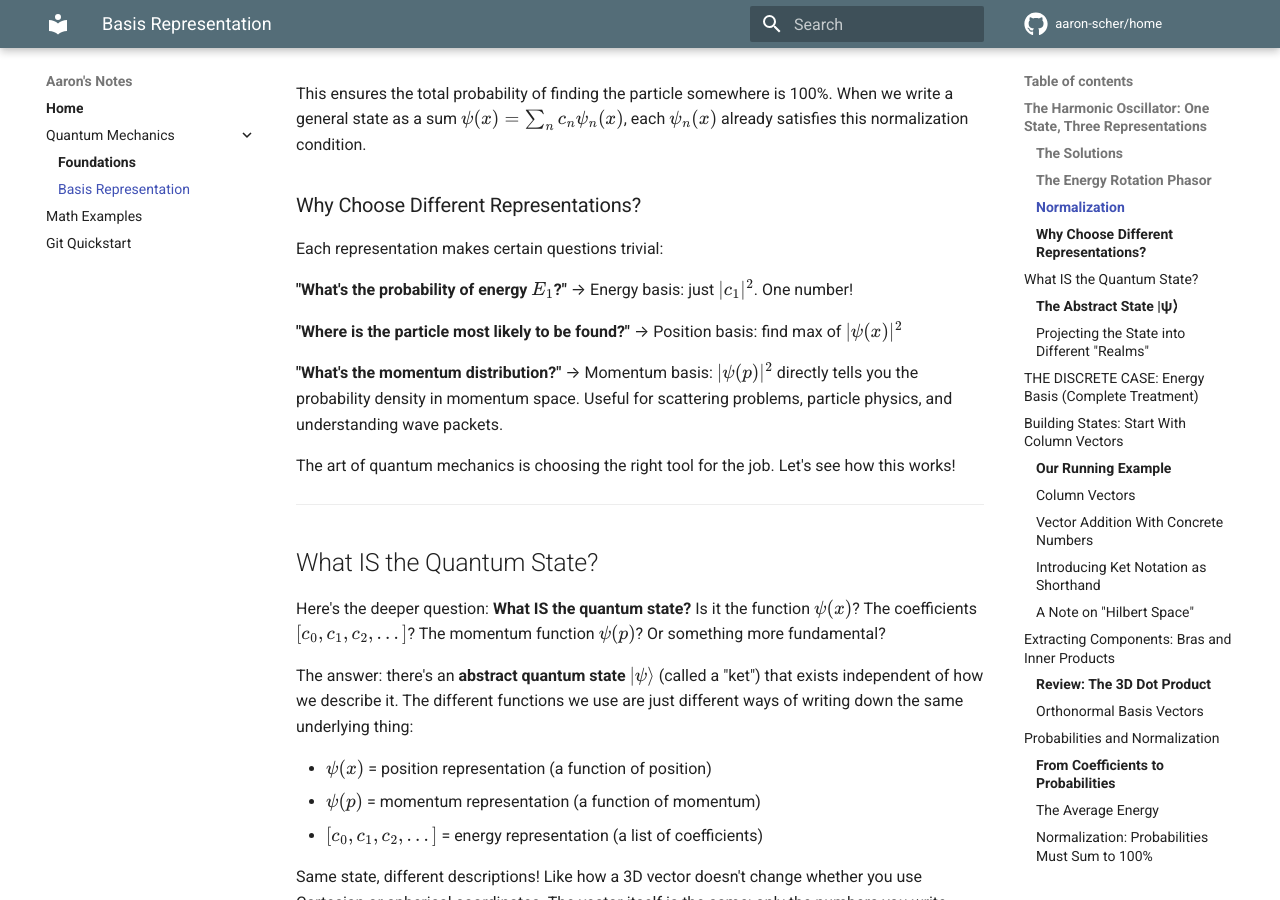
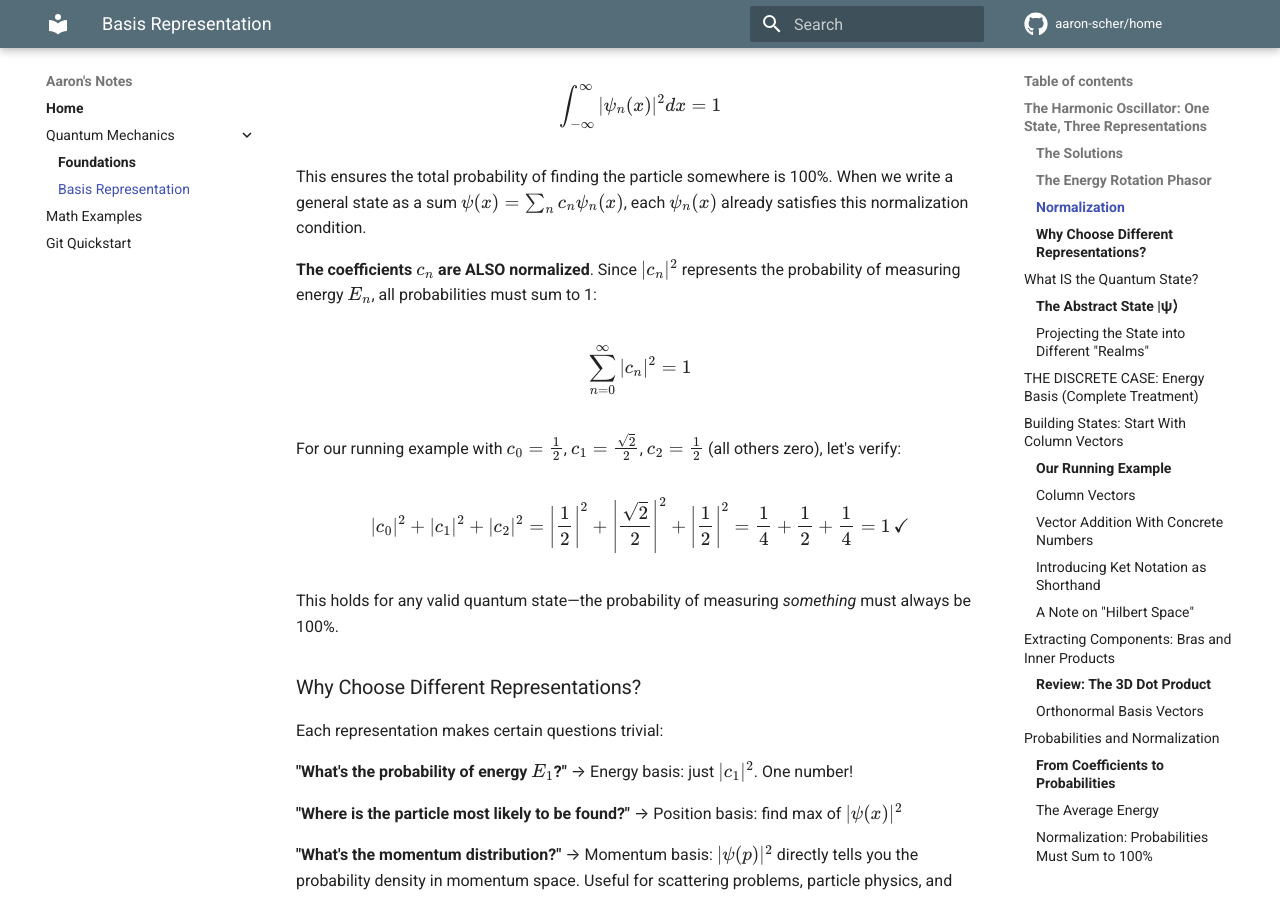
Before and after one commit to aaron-scher/home, an MkDocs documentation site: the page built from docs/quantum-mechanics/quantum-basis-representation.md, in a window 1280 px wide and 900 px high, scrolled down 1383 px. Built offline with MkDocs 1.6.1 and Material for MkDocs 9.7.7, drawn with Linux system fonts in a browser that asks for light colours; comment, search, counter and statistics services are not loaded; some of the changed text lies outside the part shown.

Commit message:
Expand normalization section: show coefficient normalization
Added to normalization section:

- Explicit statement that coefficients c_n are ALSO normalized
- Equation: Σ_n |c_n|² = 1 (probabilities must sum to 1)
- Concrete verification with running example:
  - |½|² + |√2/2|² + |½|² = ¼ + ½ + ¼ = 1 ✓
- Clarification: probability of measuring *something* = 100%

This addresses the dual normalization requirement:
- Wavefunctions ψ_n(x) are normalized (∫|ψ_n|²dx = 1)
- Coefficients c_n are normalized (Σ|c_n|² = 1)

Both are essential for probabilistic interpretation.

🤖 Generated with [Claude Code](https://claude.com/claude-code)

Co-Authored-By: Claude <noreply@anthropic.com>

```diff
--- a/docs/quantum-mechanics/quantum-basis-representation.md
+++ b/docs/quantum-mechanics/quantum-basis-representation.md
@@ -16,10 +16,11 @@ In Part 1, we found that the harmonic oscillator has discrete energy levels $E_n
 | **Momentum** | $p$ | $\psi(p,t) = \sum_n c_n e^{-iE_n t/\hbar} \phi_n(p)$ | continuous |
 | **Energy (index)** | $n$ | $\psi_E[n,t] = c_n e^{-iE_n t/\hbar} = \sum_m c_m e^{-iE_m t/\hbar} \delta_{n,m}$ | discrete |
 
-Think of these as:
-- $\psi(x,t)$: amplitudes in **space**
-- $\psi(p,t)$: amplitudes in **momentum**
-- $\psi_E[n,t]$: amplitudes in **energy index (n)**
+**Think of these as:**
+
+- $\psi(x,t)$ — amplitudes in **space**
+- $\psi(p,t)$ — amplitudes in **momentum**
+- $\psi_E[n,t]$ — amplitudes in **energy index (n)**
 
 The position and momentum representations are continuous functions (infinitely many values), while the energy representation is a discrete list of coefficients $c_0, c_1, c_2, ...$ (one for each energy level).
 
@@ -40,6 +41,16 @@ The energy eigenstates $\psi_0(x), \psi_1(x), \psi_2(x), ...$ in the position re
 $$\int_{-\infty}^{\infty} |\psi_n(x)|^2 dx = 1$$
 
 This ensures the total probability of finding the particle somewhere is 100%. When we write a general state as a sum $\psi(x) = \sum_n c_n \psi_n(x)$, each $\psi_n(x)$ already satisfies this normalization condition.
+
+**The coefficients $c_n$ are ALSO normalized**. Since $|c_n|^2$ represents the probability of measuring energy $E_n$, all probabilities must sum to 1:
+
+$$\sum_{n=0}^{\infty} |c_n|^2 = 1$$
+
+For our running example with $c_0 = \frac{1}{2}$, $c_1 = \frac{\sqrt{2}}{2}$, $c_2 = \frac{1}{2}$ (all others zero), let's verify:
+
+$$|c_0|^2 + |c_1|^2 + |c_2|^2 = \left|\frac{1}{2}\right|^2 + \left|\frac{\sqrt{2}}{2}\right|^2 + \left|\frac{1}{2}\right|^2 = \frac{1}{4} + \frac{1}{2} + \frac{1}{4} = 1 \,\checkmark$$
+
+This holds for any valid quantum state—the probability of measuring *something* must always be 100%.
 
 ### Why Choose Different Representations?
 
```
